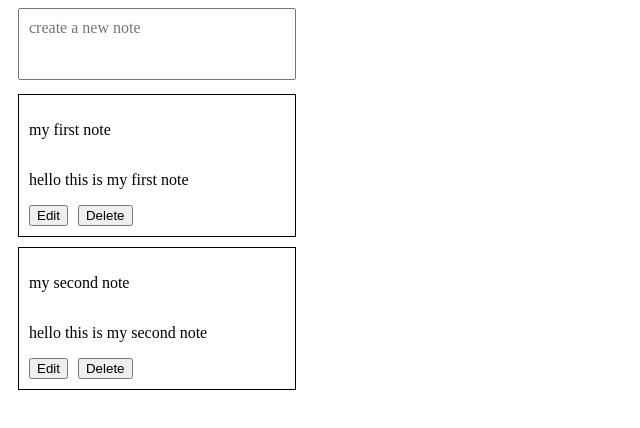
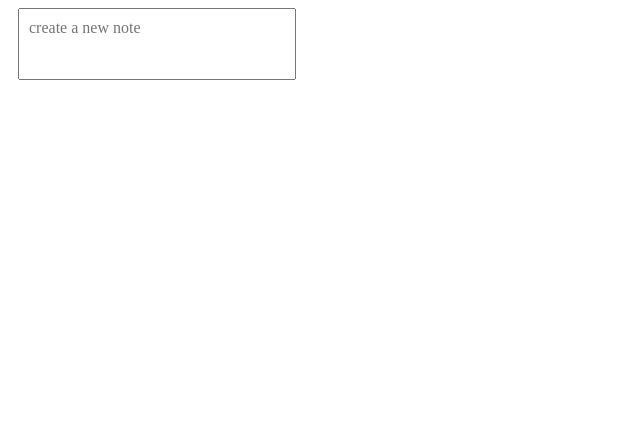
Before and after one commit to amyloumills/organise-me, a SvelteKit app: page / in a window 1280 px wide. Shown: the top 428 px of the page, without its empty margins (0-640 px from the left). Built offline with nearby package versions, Linux system fonts and the light colour scheme.

Commit message:
removed hardcoded data and included uuid for ids@

```diff
--- a/package.json
+++ b/package.json
@@ -29,6 +29,7 @@
 	},
 	"type": "module",
 	"dependencies": {
+		"@types/uuid": "^9.0.1",
 		"uuid": "^9.0.0"
 	}
 }
--- a/src/components/Note.svelte
+++ b/src/components/Note.svelte
@@ -6,7 +6,7 @@
 </script>
 
 <div>
-	<p contenteditable="true" bind:textContent={data.title} />
+	<p contenteditable="true" spellcheck="false" bind:textContent={data.title} />
 	<p>{data.body}</p>
 	<NoteActions on:delete />
 </div>
--- a/src/components/NoteCreate.svelte
+++ b/src/components/NoteCreate.svelte
@@ -1,19 +1,18 @@
 <script lang="ts">
 	import type { NoteData } from '../model';
-	import { v4 as uuidv4 } from 'uuid';
+	import { v4 as uuidv4 } from 'uuid'
 	export let notes: NoteData[];
 
 	let title = '';
 
 	function onKeyDown(e: KeyboardEvent) {
-		if (e.key != 'Enter') {
+		if (e.key != 'Enter')
 			return;
-		}
 
 		notes = [
 			...notes,
 			{
-				id: '4',
+				id: uuidv4(),
 				title,
 				completed: false,
 				body: '',
--- a/src/routes/+page.svelte
+++ b/src/routes/+page.svelte
@@ -3,22 +3,7 @@
 	import NoteCreate from '../components/NoteCreate.svelte';
 	import type { NoteData } from '../model';
 
-	let notes: NoteData[] = [
-		{
-			id: '1',
-			title: 'my first note',
-			body: 'hello this is my first note',
-			completed: false,
-			inProgress: false
-		},
-		{
-			id: '2',
-			title: 'my second note',
-			body: 'hello this is my second note',
-			completed: false,
-			inProgress: false
-		}
-	];
+	let notes: NoteData[] = [];
 </script>
 
 <!-- main page nav -->
```
Also changed, not shown: 1 other file (tests, documents, lock files or other folders).
